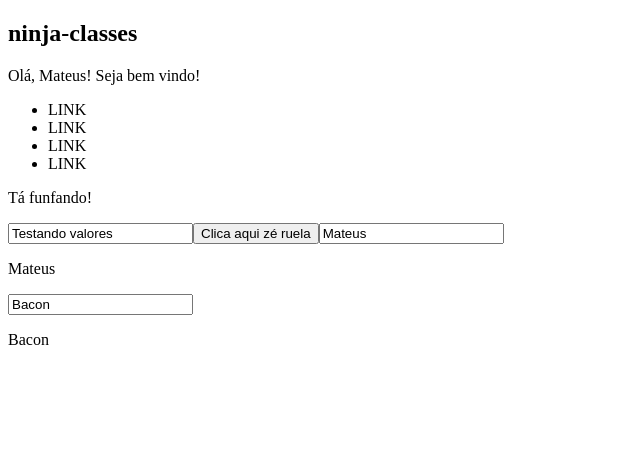
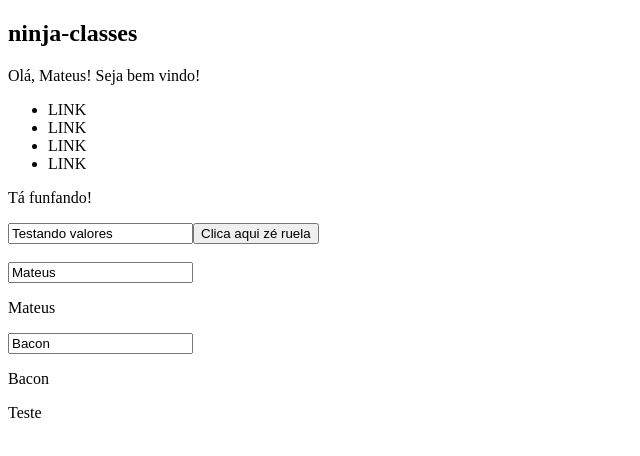
Before and after one commit to mhsrtindora/angularfirstproject, an Angular app: page / in a window 1280 px wide. Shown: the top 456 px of the page, without its empty margins (0-640 px from the left). Built offline with nearby package versions, Linux system fonts and the light colour scheme.

Commit message:
Fluxo de dados entre classes

```diff
--- a/src/app/app.component.html
+++ b/src/app/app.component.html
@@ -1,7 +1,7 @@
-<section id="main">
-  <app-navbar>Carregando NavBar...</app-navbar>
+<section id="navigation">
+  <app-navbar [title]="title" [frase]="frase">Carregando NavBar...</app-navbar>
 </section>
 
 <section id="main">
-  <app-home>Carregando Home...</app-home>
+  <app-home [ninjas]="ninja">Carregando Home...</app-home>
 </section>
--- a/src/app/app.component.ts
+++ b/src/app/app.component.ts
@@ -9,5 +9,11 @@ import { NavbarComponent } from './navbar/navbar.component';
   providers: [HomeComponent, NavbarComponent]
 })
 export class AppComponent {
+  ninja = {
+    nome: "Teste",
+    faixa: "branca"
+  };
 
+  title = 'ninja-classes';
+  frase = 'Olá, Mateus! Seja bem vindo!';
 }
--- a/src/app/home/home.component.html
+++ b/src/app/home/home.component.html
@@ -6,7 +6,12 @@
   Clica aqui zé ruela
 </button>
 
+<br>
+<br>
+
 <input [(ngModel)]="ninja.nome"/>
 <p>{{ninja.nome}}</p>
 <input [(ngModel)]="ninja.faixa"/>
 <p>{{ninja.faixa}}</p>
+
+<p>{{ninjas.nome}}</p>
--- a/src/app/home/home.component.ts
+++ b/src/app/home/home.component.ts
@@ -1,4 +1,4 @@
-import { Component, OnInit } from '@angular/core';
+import { Component, Input, OnInit } from '@angular/core';
 
 @Component({
   selector: 'app-home',
@@ -13,6 +13,7 @@ export class HomeComponent implements OnInit {
     nome: "Mateus",
     faixa: "Bacon"
   };
+  @Input() ninjas: any;
 
   alertMe(textoExibido: string) {
     alert(textoExibido);
--- a/src/app/navbar/navbar.component.ts
+++ b/src/app/navbar/navbar.component.ts
@@ -1,4 +1,4 @@
-import { Component, OnInit } from '@angular/core';
+import { Component, Input, OnInit } from '@angular/core';
 
 @Component({
   selector: 'app-navbar',
@@ -7,8 +7,8 @@ import { Component, OnInit } from '@angular/core';
 })
 export class NavbarComponent implements OnInit {
 
-  title = 'ninja-classes';
-  frase = 'Olá, Mateus! Seja bem vindo!';
+  @Input() title: any;
+  @Input() frase: any;
 
   constructor() { }
 
```
